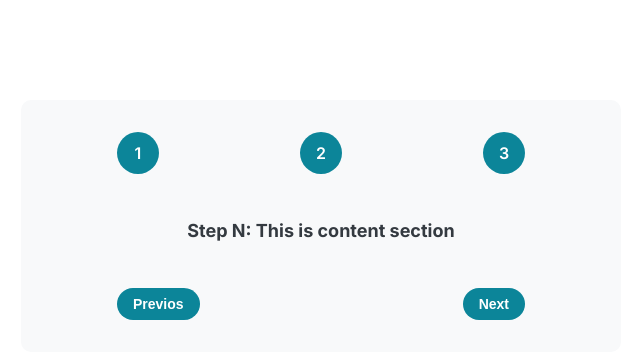
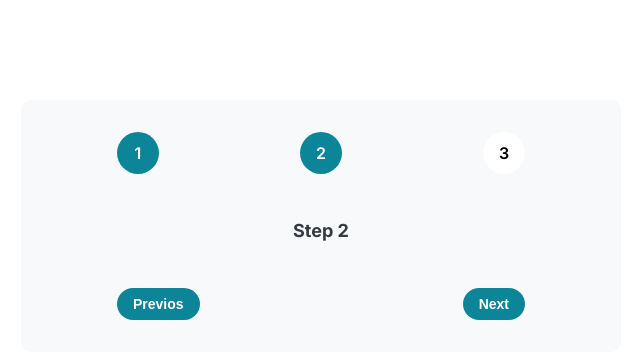
Before and after one commit to abkhale17/react-projects, a React (Create React App) app: page / in a window 1280 px wide. Shown: the top 358 px of the page, without its empty margins (319-959 px from the left). Built offline with nearby package versions, Linux system fonts and the light colour scheme.

Commit message:
added step functionality

```diff
--- a/src/steps/App.css
+++ b/src/steps/App.css
@@ -16,16 +16,21 @@
 }
 
 .step-number {
-  background-color: #0c8599;
+  background-color: #fff;
   width: 42px;
   height: 42px;
   padding: 12px;
-  color: #fff;
+  color: #000;
   font-weight: 600;
   border-radius: 50%;
   display: flex;
   justify-content: center;
   align-items: center;
+}
+
+.step-completed {
+  background-color: #0c8599;
+  color: #fff;
 }
 
 .step-content {
@@ -53,3 +58,10 @@
   border-radius: 16px;
   cursor: pointer;
 }
+
+.btn:disabled, .btn[disabled] {
+  background-color: #e9ecef;
+  font-weight: bold;
+  color: #9d9d9d;
+  cursor: not-allowed;
+}
--- a/src/steps/App.js
+++ b/src/steps/App.js
@@ -1,23 +1,43 @@
+import { useState } from "react"
 import "../index.css"
 import "./App.css"
 
 function App() {
+  const [stepNumber, setStepNumber] = useState(2)
+  const stepDetails = [
+    {
+      stepNumber: 1,
+      content: "Step 1"
+    },
+    {
+      stepNumber: 2,
+      content: "Step 2"
+    },
+    {
+      stepNumber: 3,
+      content: "Step 3"
+    },
+  ]
   return (
     <div className="container">
       <section className="step-numbers">
-        <p className="step-number">1</p>
-        <p className="step-number">2</p>
-        <p className="step-number">3</p>
+        {stepDetails.map((step, key) => <Step key={key} stepNumber={step.stepNumber} currentStepNumber={stepNumber} />)}
       </section>
       <section className="step-content">
-        Step N: This is content section
+        { stepDetails.find(step => step.stepNumber === stepNumber)?.content }
       </section>
       <section className="step-actions">
-        <button className="btn">Previos</button>
-        <button className="btn">Next</button>
+        <button className="btn" onClick={() => setStepNumber(stepNumber-1)} disabled={stepNumber <= 1}>Previos</button>
+        <button className="btn" onClick={() => setStepNumber(stepNumber+1)} disabled={stepNumber >= 3}>Next</button>
       </section>
     </div>
   )
 }
 
+function Step({ stepNumber, currentStepNumber }) {
+  return stepNumber <= currentStepNumber
+    ? <p className="step-number step-completed">{stepNumber}</p>
+    : <p className="step-number">{stepNumber}</p>
+}
+
 export default App
```
